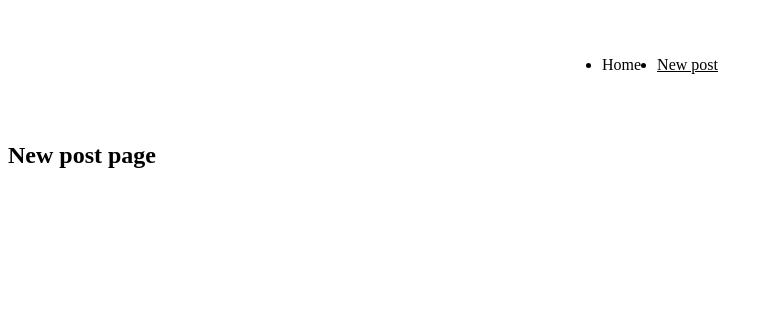
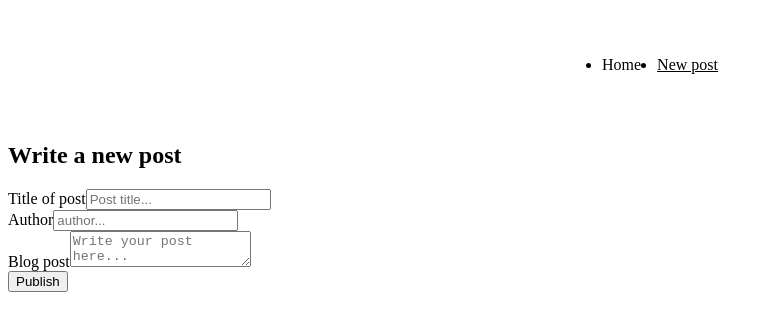
Before and after one commit to atello1/blog-project, a React (Vite) app: page /NewPost in a window 1280 px wide. Shown: the top 330 px of the page, without its empty margins (0-773 px from the left). Built offline with nearby package versions, Linux system fonts and the light colour scheme.

Commit message:
add post

```diff
--- a/src/components/data.js
+++ b/src/components/data.js
@@ -1,4 +1,4 @@
-export const POSTS = [
+export const initialPosts = [
   {
     id: 'p1',
     title: 'Title 1 Duis et sem id ex fringilla scelerisque. Curabitur velit elit, vulputate nec scelerisque eu.',
--- a/src/routes/BlogDetail.jsx
+++ b/src/routes/BlogDetail.jsx
@@ -1,9 +1,9 @@
 import { useParams } from "react-router-dom";
-import {POSTS} from '../components/data';
+import {initialPosts} from '../components/data';
 
 export default function BlogDetail () {
     const params = useParams();
-    const post = POSTS.find(post =>  post.id==params.id );
+    const post = initialPosts.find(post =>  post.id==params.id );
     console.log(post);
     return (
         <>
--- a/src/routes/Homepage.jsx
+++ b/src/routes/Homepage.jsx
@@ -1,5 +1,5 @@
 
-import {POSTS} from '../components/data';
+import {initialPosts} from '../components/data';
 import Post from "./Post";
 
 
@@ -12,7 +12,7 @@ import Post from "./Post";
               <ul>
 
                 {/* call a componet post- for individual post, passing the id as props. So we do not load the the data array in two compoenents- duplicated? ana */}
-                  {POSTS.map(post => (
+                  {initialPosts.map(post => (
                     <>
                       <li key={post.id}>
                         <Post id={post.id} author={post.author}>
--- a/src/routes/NewPost.jsx
+++ b/src/routes/NewPost.jsx
@@ -1,11 +1,75 @@
+import React, { useState } from "react";
+import { useNavigate } from "react-router-dom";
+import { initialPosts } from '../components/data';
 
-  export default function NewPost (props) {
 
-      return (
 
-        <>
-          <h2>New post page</h2>
+export default function NewPost() {
+  const navigate = useNavigate();
+  const [title, setTitle] = useState("");
+  const [author, setAuthor] = useState("");
+  const [content, setContent] = useState("");
 
-        </>
-      )
+
+  function createNewPost() {
+    const newPost = {
+      id: newId(),
+      title: title,
+      author: author,
+      content: content
+    };
+    initialPosts.push(newPost);
+    navigate("/");
   }
+
+  function newId() {
+    let id;
+    if (initialPosts.length === 0) {
+      id = 1;
+    } else {
+      id = initialPosts[initialPosts.length - 1].id + 1;
+    }
+    return id;
+  }
+
+  return (
+    <div id="newPostWrapper">
+      <h2>Write a new post</h2>
+      <form>
+        <div id="titleInput">
+          <label htmlFor="title">Title of post</label>
+          <input
+            type="text"
+            id="title"
+            name="title"
+            placeholder="Post title..."
+            onChange={(e) => setTitle(e.target.value)}
+          />
+        </div>
+        <div id="tagsInput">
+          <label htmlFor="author">Author</label>
+          <input
+            type="text"
+            id="author"
+            name="author"
+            placeholder="author..."
+            onChange={(e) => setAuthor(e.target.value)}
+          />
+        </div>
+        <div id="textBodyInput">
+          <label htmlFor="postText">Blog post</label>
+          <textarea
+            id="content"
+            name="content"
+            placeholder="Write your post here..."
+            onChange={(e) => setContent(e.target.value)}
+          />
+        </div>
+
+        <button type="button" onClick={createNewPost}>
+          Publish
+        </button>
+      </form>
+    </div>
+  );
+}
```
